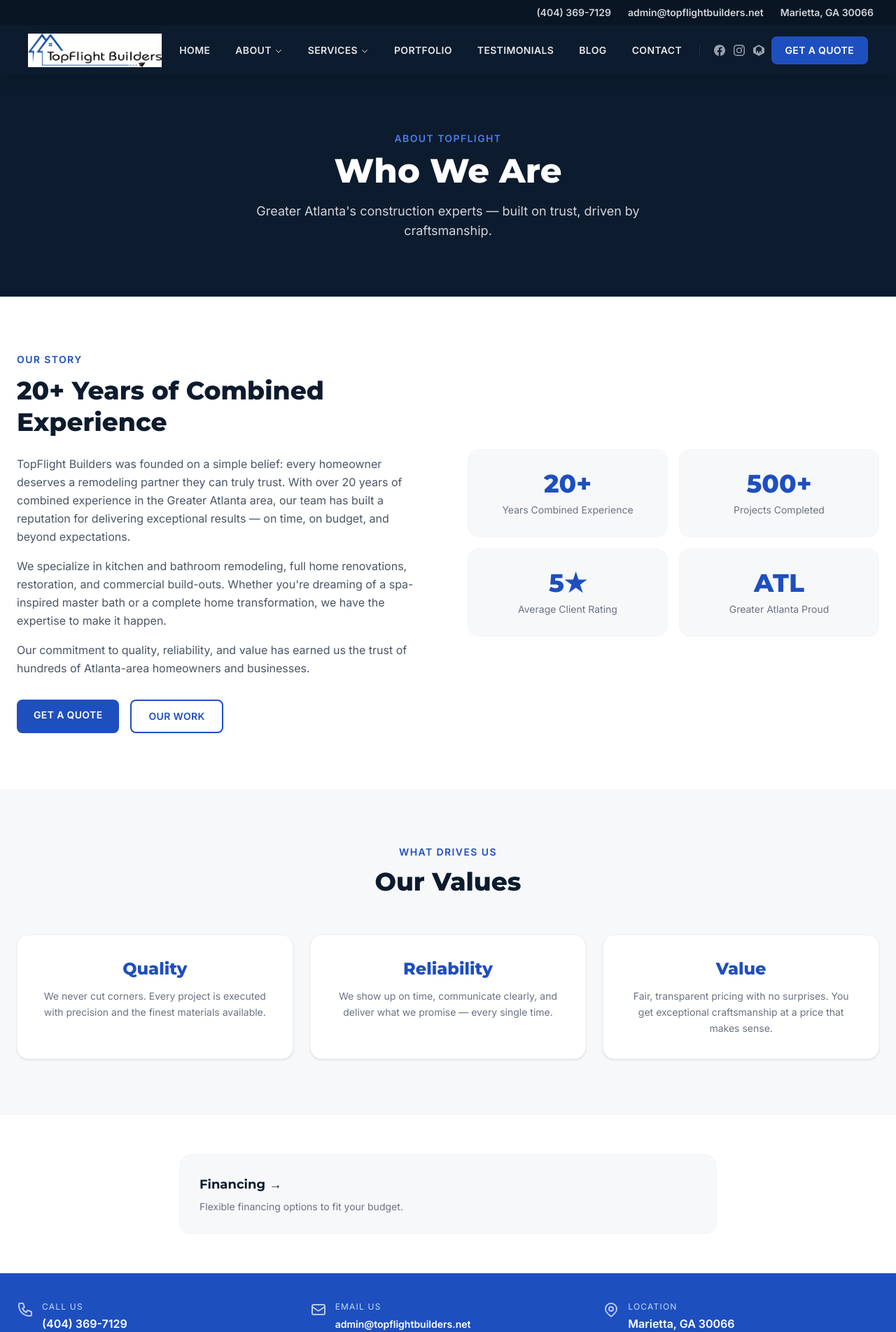
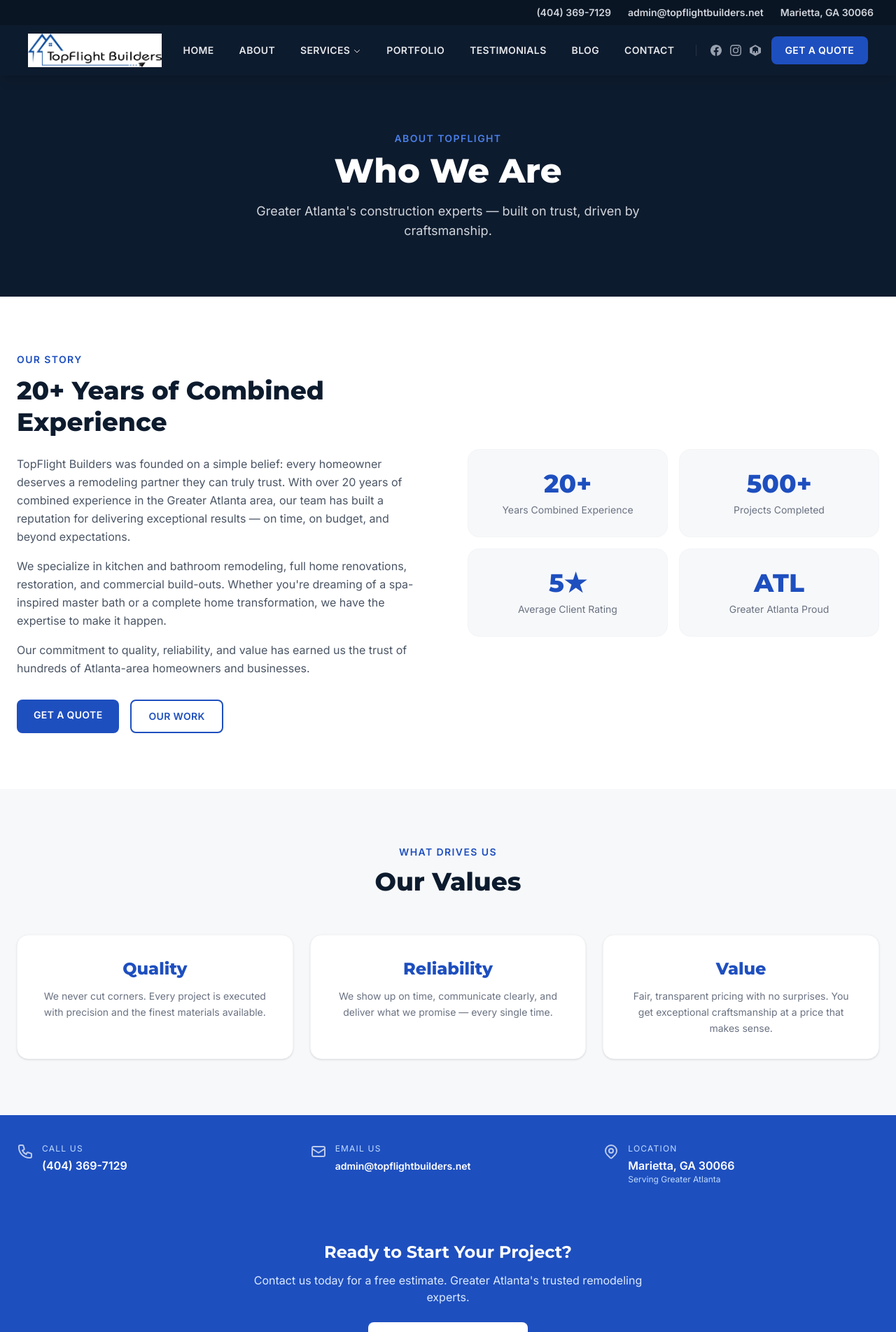
Before and after one commit to travislastra/Top-Flight-Builders, a Next.js app: page /Top-Flight-Builders/about in a window 1280 px wide. Shown: the top 1904 px of the page at 70% size. Built offline with nearby package versions, Linux system fonts and the light colour scheme.

Commit message:
Remove Financing page and all references (nav, footer, about page)
Co-Authored-By: Claude Sonnet 4.6 <noreply@anthropic.com>

```diff
--- a/src/app/about/financing/page.tsx
+++ /dev/null
@@ -1,48 +0,0 @@
-import Link from "next/link";
-import ContactBanner from "@/components/ContactBanner";
-
-export const metadata = {
-  title: "Financing | TopFlight Builders",
-};
-
-export default function FinancingPage() {
-  return (
-    <>
-      <section className="bg-[#0D1B2E] py-20 px-6 text-center">
-        <p className="text-[#4A7FE8] font-semibold text-sm uppercase tracking-widest mb-3">Make It Affordable</p>
-        <h1 className="font-sans text-5xl font-extrabold text-white mb-5">Financing Options</h1>
-        <p className="text-gray-300 text-lg max-w-xl mx-auto">
-          Flexible financing solutions so you can start your dream renovation today.
-        </p>
-      </section>
-
-      <section className="py-20 px-6 bg-white">
-        <div className="max-w-4xl mx-auto">
-          <p className="text-gray-600 text-lg leading-relaxed mb-8 text-center">
-            We believe your dream renovation shouldn&apos;t have to wait. TopFlight Builders works with trusted financing partners to offer flexible payment options that fit your budget.
-          </p>
-          <div className="grid md:grid-cols-2 gap-6 mb-10">
-            {[
-              { title: "Low Monthly Payments", desc: "Spread the cost of your renovation over time with manageable monthly payments." },
-              { title: "Competitive Rates", desc: "We work with financing partners to bring you competitive interest rates." },
-              { title: "Quick Approval", desc: "Fast and straightforward application process with quick approval decisions." },
-              { title: "No Prepayment Penalty", desc: "Pay off your loan early at any time with no additional fees." },
-            ].map((f) => (
-              <div key={f.title} className="bg-[#F7F8FA] rounded-2xl p-7 border border-gray-100">
-                <h3 className="font-sans font-bold text-[#0D1B2E] mb-2">{f.title}</h3>
-                <p className="text-gray-500 text-sm leading-relaxed">{f.desc}</p>
-              </div>
-            ))}
-          </div>
-          <div className="text-center">
-            <Link href="/contact" className="bg-[#1E4FBF] hover:bg-[#163A99] text-white font-bold px-8 py-4 rounded-lg transition-colors uppercase tracking-wide text-sm">
-              Ask About Financing
-            </Link>
-          </div>
-        </div>
-      </section>
-
-      <ContactBanner />
-    </>
-  );
-}
--- a/src/app/about/page.tsx
+++ b/src/app/about/page.tsx
@@ -84,17 +84,7 @@ export default function AboutPage() {
         </div>
       </section>
 
-      {/* Sub-page links */}
-      <section className="py-14 px-6 bg-white">
-        <div className="max-w-3xl mx-auto grid md:grid-cols-1 gap-5">
-          <Link href="/about/financing" className="group bg-[#F7F8FA] rounded-2xl p-7 border border-gray-100 hover:border-[#1E4FBF]/30 hover:shadow-md transition-all">
-            <h3 className="font-sans font-bold text-[#0D1B2E] text-lg mb-2 group-hover:text-[#1E4FBF] transition-colors">Financing →</h3>
-            <p className="text-gray-500 text-sm">Flexible financing options to fit your budget.</p>
-          </Link>
-        </div>
-      </section>
-
-      <ContactBanner />
+<ContactBanner />
     </>
   );
 }
--- a/src/components/Footer.tsx
+++ b/src/components/Footer.tsx
@@ -11,7 +11,6 @@ const services = [
 
 const company = [
   { label: "About Us", href: "/about" },
-  { label: "Financing", href: "/about/financing" },
   { label: "Portfolio", href: "/portfolio" },
   { label: "Testimonials", href: "/testimonials" },
   { label: "Blog", href: "/blog" },
--- a/src/components/Header.tsx
+++ b/src/components/Header.tsx
@@ -6,13 +6,7 @@ import Img from "@/components/Img";
 
 const navItems = [
   { label: "Home", href: "/" },
-  {
-    label: "About",
-    href: "/about",
-    children: [
-      { label: "Financing", href: "/about/financing" },
-    ],
-  },
+  { label: "About", href: "/about" },
   {
     label: "Services",
     href: "/services",
```
